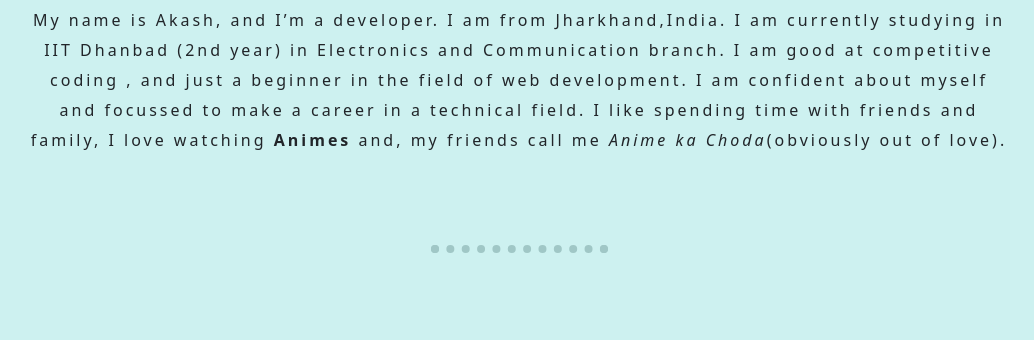
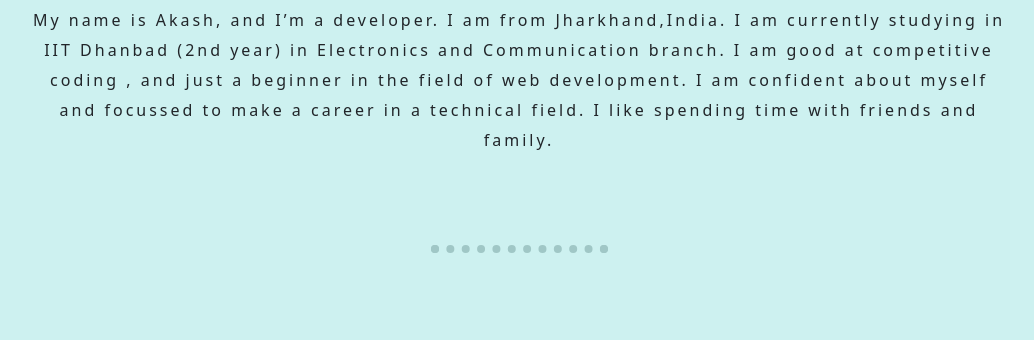
Before and after one commit to AkashMittal-30/AkashMittal, a plain HTML site: page index.html in a window 1280 px wide. Shown: the part 695-1035 px from the top of the page, without its empty margins (121-1155 px from the left). Drawn offline with nearby package versions, Linux system fonts and the light colour scheme.

Commit message:
editted description

```diff
--- a/index.html
+++ b/index.html
@@ -37,9 +37,9 @@
                     and just a beginner in the field of web development.
                     I am confident about myself and focussed to make a career
                     in a technical field.
-                    I like spending time with friends and family,
-                    I love watching <b>Animes</b> and,
-                    my friends call me <i>Anime ka Choda</i>(obviously out of love).
+                    I like spending time with friends and family.
+                    <!-- I love watching <b>Animes</b> and,
+                    my friends call me <i>Anime ka Choda</i>(obviously out of love). -->
                 </p>
             </div>
             <hr>
```
